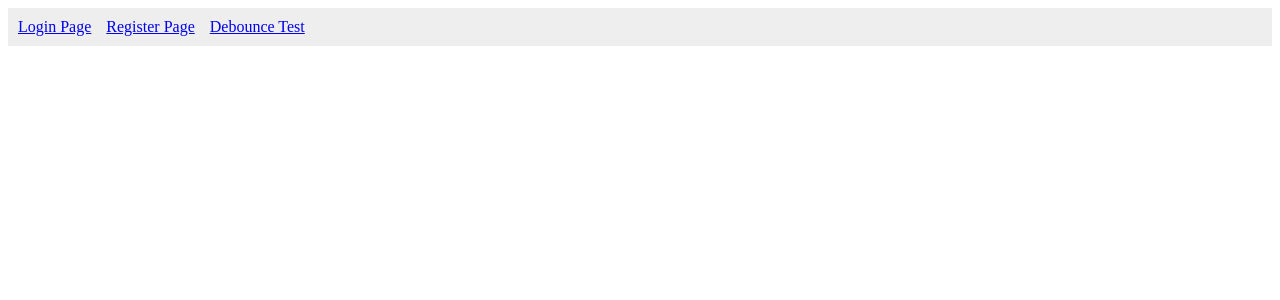
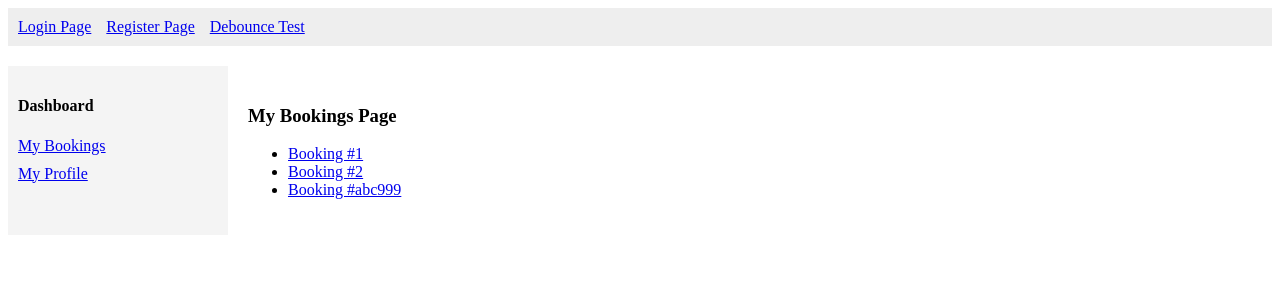
Before and after one commit to muhammadhasnain3031/connecthub-backend, a React app in the folder frontend/: page /dashboard/bookings in a window 1280 px wide. Shown: the top 300 px of the page. Built offline with nearby package versions, Linux system fonts and the light colour scheme; the HTML template or start-up script is replaced by a standard one.

Commit message:
feat: implement nested routing and lazy loading for day 10 performance

```diff
--- a/frontend/src/App.jsx
+++ b/frontend/src/App.jsx
@@ -1,9 +1,15 @@
 import { Routes, Route, Link } from 'react-router-dom';
-import { useState } from 'react';
+import { useState, lazy, Suspense } from 'react'; // NAYA: lazy aur Suspense import kiya
 import { AuthProvider } from './context/AuthContext';
 import Login from './pages/Login';
 import Register from './pages/Register';
 import useDebounce from './hooks/useDebounce';
+
+// NAYA: Static imports ko hata kar dynamic imports (Code Splitting) mein badla
+const DashboardLayout = lazy(() => import('./layouts/DashboardLayout'));
+const MyBookings = lazy(() => import('./pages/MyBookings'));
+const MyProfile = lazy(() => import('./pages/MyProfile'));
+const BookingDetail = lazy(() => import('./pages/BookingDetail'));
 
 // Temporary test component — Day 9 ke baad delete kar dena
 function DebounceTest() {
@@ -35,13 +41,23 @@ function App() {
           <Link to="/debounce-test">Debounce Test</Link>
         </nav>
 
-        {/* 2. Routing Switchboard Engine Mapping */}
+        {/* 2. Routing Switchboard Engine Mapping Wrapped in Suspense */}
+        {/* NAYA: Suspense component se wrap kiya taake background chunks load hote waqt fallback dikhe */}
+        <Suspense fallback={<div style={{ padding: '20px' }}><b>Loading component chunk...</b></div>}>
           <Routes>
             <Route path="/login" element={<Login />} />
             <Route path="/register" element={<Register />} />
             <Route path="/debounce-test" element={<DebounceTest />} />
             <Route path="/" element={<h3>Welcome to ConnectHub! Click above to Navigate.</h3>} />
+
+            {/* Nested routes with Lazy Loaded Components */}
+            <Route path="/dashboard" element={<DashboardLayout />}>
+              <Route path="bookings" element={<MyBookings />} />
+              <Route path="bookings/:bookingId" element={<BookingDetail />} />
+              <Route path="profile" element={<MyProfile />} />
+            </Route>
           </Routes>
+        </Suspense>
       </div>
     </AuthProvider>
   );
--- /dev/null
+++ b/frontend/src/layouts/DashboardLayout.jsx
@@ -0,0 +1,23 @@
+import { Outlet, Link } from 'react-router-dom';
+
+function DashboardLayout() {
+  return (
+    <div style={{ display: 'flex' }}>
+      {/* Sidebar */}
+      <aside style={{ width: '200px', padding: '10px', background: '#f4f4f4' }}>
+        <h4>Dashboard</h4>
+        <nav style={{ display: 'flex', flexDirection: 'column', gap: '10px' }}>
+          <Link to="bookings">My Bookings</Link>
+          <Link to="profile">My Profile</Link>
+        </nav>
+      </aside>
+
+      {/* Yahan child route ka content render hoga */}
+      <main style={{ padding: '20px', flex: 1 }}>
+        <Outlet />
+      </main>
+    </div>
+  );
+}
+
+export default DashboardLayout;
--- /dev/null
+++ b/frontend/src/pages/BookingDetail.jsx
@@ -0,0 +1,14 @@
+import { useParams } from 'react-router-dom';
+
+function BookingDetail() {
+  const { bookingId } = useParams();
+
+  return (
+    <div>
+      <h3>Booking Detail</h3>
+      <p>Ye hai booking ID: {bookingId}</p>
+    </div>
+  );
+}
+
+export default BookingDetail;
--- a/frontend/src/pages/Login.jsx
+++ b/frontend/src/pages/Login.jsx
@@ -1,4 +1,5 @@
-import { useReducer,useState } from "react";
+import { useReducer, useState } from "react";
+import { useNavigate } from "react-router-dom";
 import API from "../api/axiosInstance";
 import { useAuth } from "../context/AuthContext";
 
@@ -23,6 +24,7 @@ const initialState = {
 
 const Login = () => {
     const { login } = useAuth();
+    const navigate = useNavigate();
     const [email, setEmail] = useState('');
     const [password, setPassword] = useState('');
 
@@ -37,7 +39,7 @@ const Login = () => {
             const response = await API.post('/users/login', { email, password });
             login(response.data.user);
             dispatch({ type: 'SUBMIT_SUCCESS' });
-            alert("Login Successful!");
+            navigate('/dashboard/bookings');
         } catch (err) {
             dispatch({ type: 'SUBMIT_FAIL', payload: err.response?.data?.message || "Connection failed." });
         }
--- /dev/null
+++ b/frontend/src/pages/MyBookings.jsx
@@ -0,0 +1,16 @@
+import { Link } from 'react-router-dom';
+
+function MyBookings() {
+  return (
+    <div>
+      <h3>My Bookings Page</h3>
+      <ul>
+        <li><Link to="1">Booking #1</Link></li>
+        <li><Link to="2">Booking #2</Link></li>
+        <li><Link to="abc999">Booking #abc999</Link></li>
+      </ul>
+    </div>
+  );
+}
+
+export default MyBookings;
--- /dev/null
+++ b/frontend/src/pages/MyProfile.jsx
@@ -0,0 +1,5 @@
+function MyProfile() {
+  return <h3>My Profile Page</h3>;
+}
+
+export default MyProfile;
```
Lines whose indentation alone changed are shown as unchanged.
